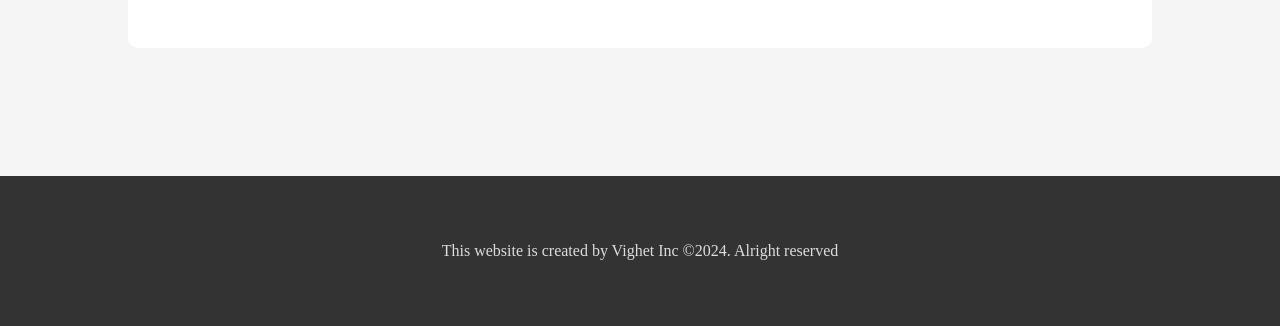
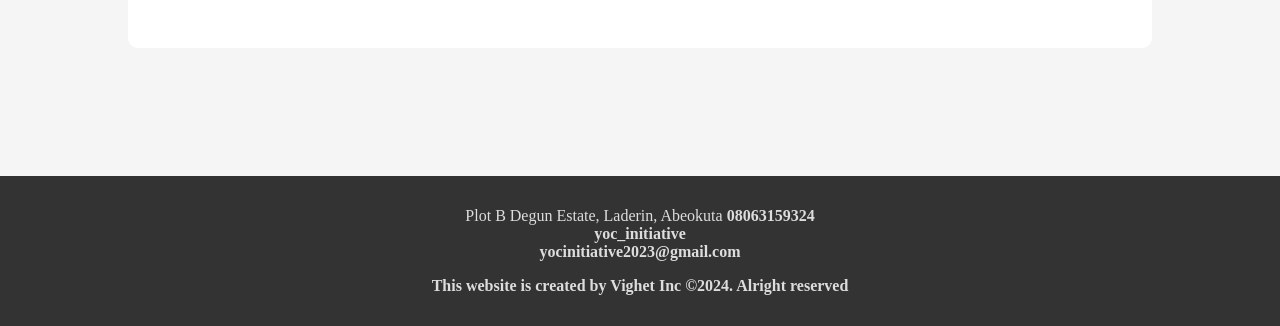
Before and after one commit to vighet/Yemi-Ola-Care-Initiative, a plain HTML site: page web-development/yemiolahomepage.html in a window 1280 px wide. Shown: the part 1775-2101 px from the top of the page. Drawn offline with Linux system fonts and the light colour scheme.

Commit message:
Update yemiolahomepage.html

```diff
--- a/web-development/yemiolahomepage.html
+++ b/web-development/yemiolahomepage.html
@@ -61,6 +61,7 @@
         </div>
         <div class="footer">
             <footer>
+                <p>Plot B Degun Estate, Laderin, Abeokuta <b> 08063159324 <br>yoc_initiative<br>yocinitiative2023@gmail.com <p>
                 <p>This website is created by Vighet Inc &copy;2024. Alright reserved</p>
             </footer>
         </div>
```
